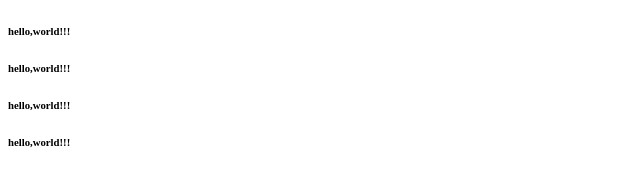
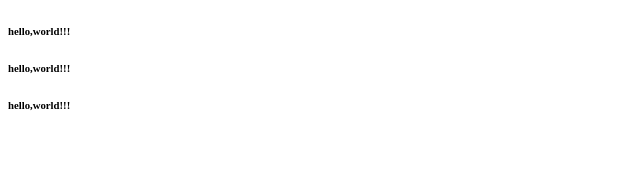
Before and after one commit to Zot012/hahaha, a plain HTML site: page index.html in a window 1280 px wide. Shown: the full height of the page, 0-640 px from the left. Drawn offline with Linux system fonts and the light colour scheme.

Commit message:
Update index.html

```diff
--- a/index.html
+++ b/index.html
@@ -9,6 +9,6 @@
 <body>
     <h6>hello,world!!!</h6>
     <h6>hello,world!!!</h6>
-    <h6>hello,world!!!</h6><h6>hello,world!!!</h6>
+    <h6>hello,world!!!</h6>
 </body>
 </html>
```
